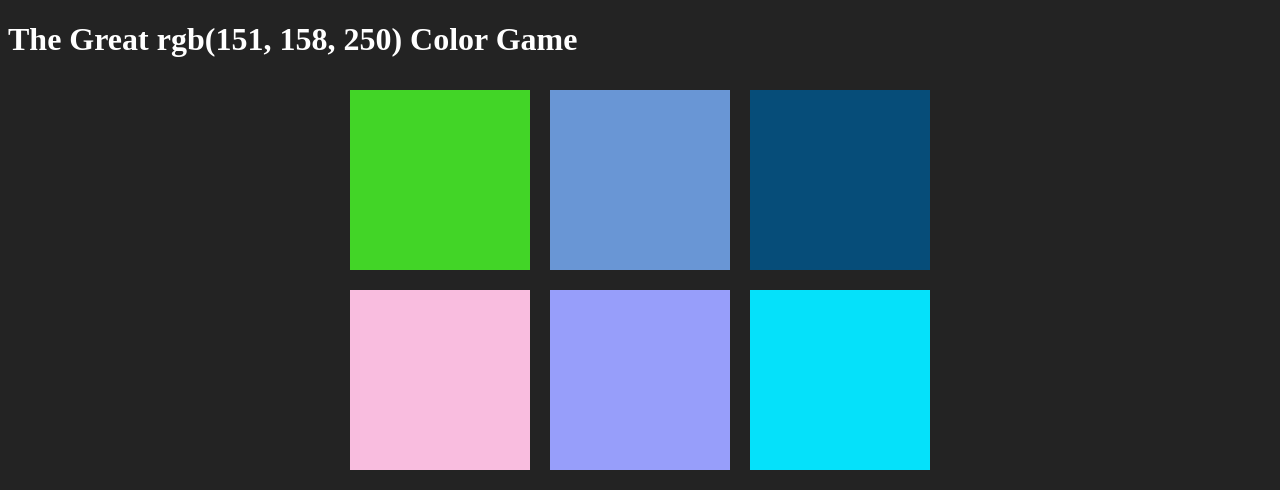
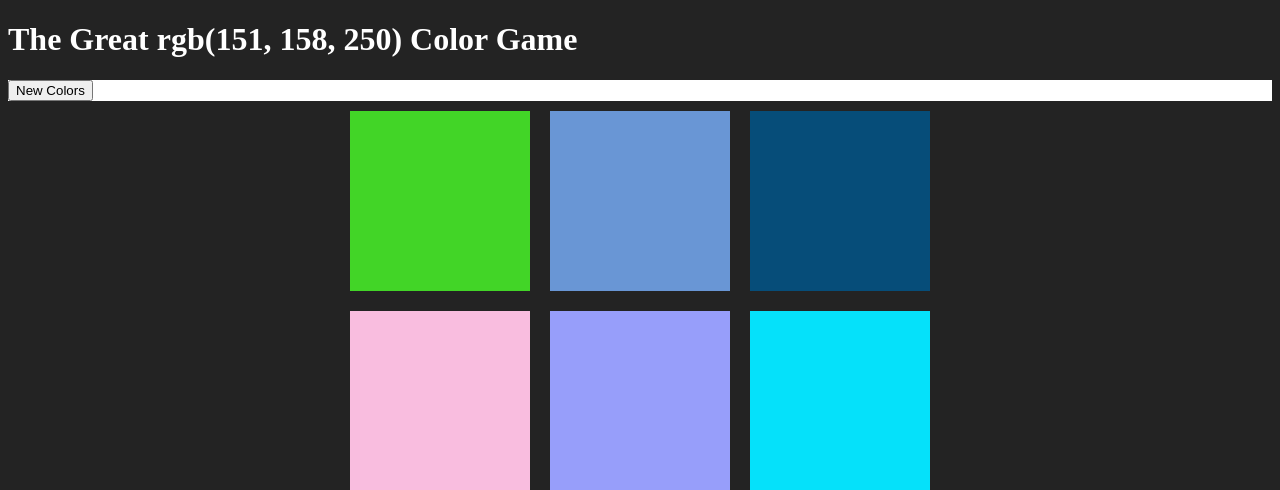
Before and after one commit to efertsch/RGB-Guessing-Game, a PHP site: page /game.html in a window 1280 px wide. Shown: the top 490 px of the page. Run offline with PHP 8.4, Linux system fonts and the light colour scheme.

Commit message:
adds white background to menu

```diff
--- a/game.html
+++ b/game.html
@@ -7,7 +7,10 @@
 <body>
 
 	<h1>The Great <span id="winning-color"></span> Color Game</h1>
-	<div id="menu"><span id="message"></span></div>
+	<div id="menu">
+		<button id="reset">New Colors</button>
+		<span id="message"></span>
+	</div>
 
 	<div id="container">
 		<div class="tile"></div>
--- a/styles.css
+++ b/styles.css
@@ -22,3 +22,7 @@ h1 {
 span {
 	color: white;
 }
+
+#menu {
+	background: white;
+}
```
